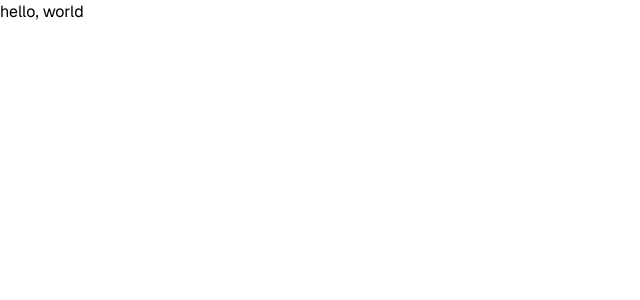
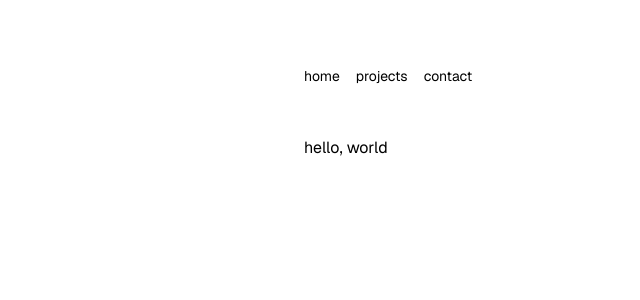
Before and after one commit to nakshatraraghav/portfolio, a Next.js app: page / in a window 1280 px wide. Shown: the top 300 px of the page, without its empty margins (0-640 px from the left). Built offline with nearby package versions, Linux system fonts and the light colour scheme.

Commit message:
(ui): navbar

```diff
--- a/src/app/layout.tsx
+++ b/src/app/layout.tsx
@@ -2,6 +2,7 @@ import type { Metadata } from "next";
 import { GeistSans as font } from "geist/font/sans";
 import { cx } from "@/lib/utils";
 
+import { Navbar } from "@/components/navbar";
 
 import "@/styles/globals.css";
 
@@ -21,8 +22,9 @@ export default function RootLayout({
         'text-black bg-white dark:text-white dark:bg-[#111010]',
       )}
     >
-      <body className={cx(font.className, "max-w-2xl flex flex-col")}>
-        <main>{children}</main>
+      <body className={cx(font.className, "max-w-2xl flex flex-col mx-auto my-16")}>
+        <Navbar />
+        <main className="mt-12">{children}</main>
       </body>
     </html>
   );
--- /dev/null
+++ b/src/components/navbar.tsx
@@ -0,0 +1,21 @@
+import Link from "next/link"
+
+const links = {
+  "home": "/",
+  "projects": "/projects",
+  "contact": "/contact"
+}
+
+export function Navbar() {
+  return <nav className="flex items-start space-x-4">
+    {Object.entries(links).map(([name, url]) => {
+      return <Link href={url} key={name}>{
+        <p className="text-sm relative inline-block hover:text-neutral-300 group">
+          {name}
+          <span className="absolute inset-x-0 bottom-0 h-0.5 bg-neutral-300 transform origin-bottom-left scale-x-0 group-hover:scale-x-100 transition-transform duration-250 ease-out"></span>
+        </p>
+
+      }</Link>
+    })}
+  </nav>
+}
```
